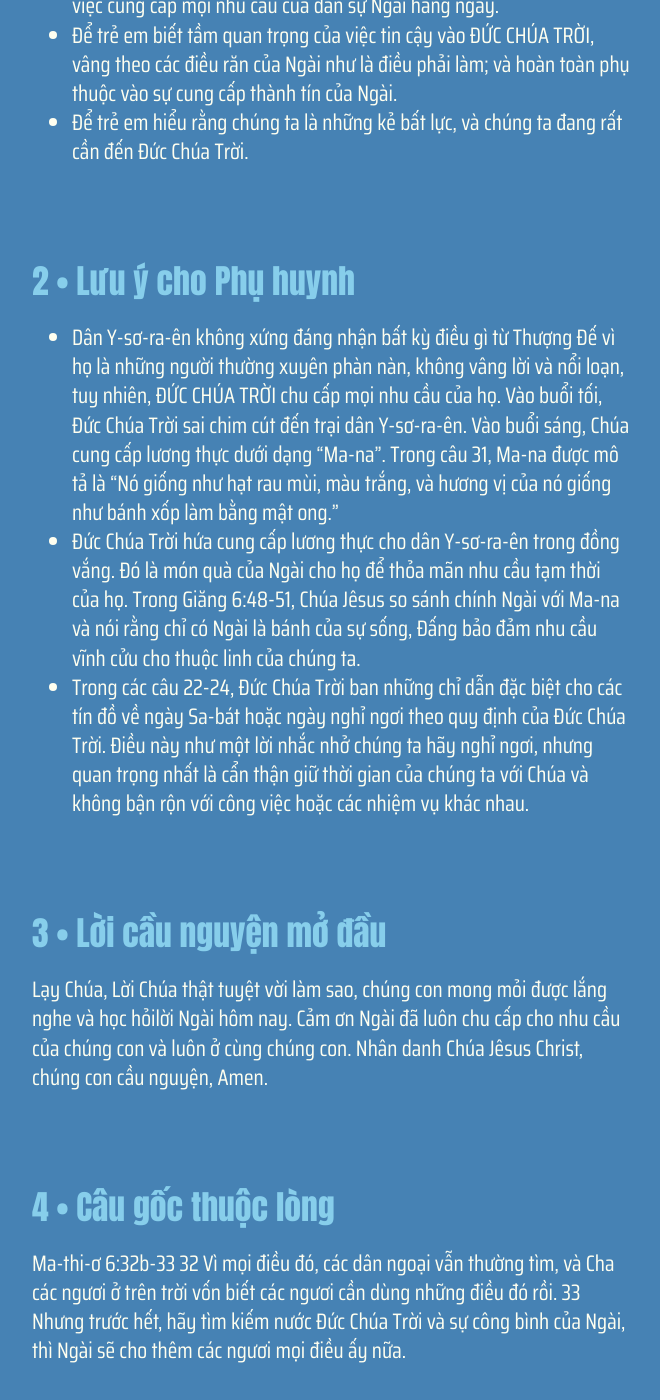
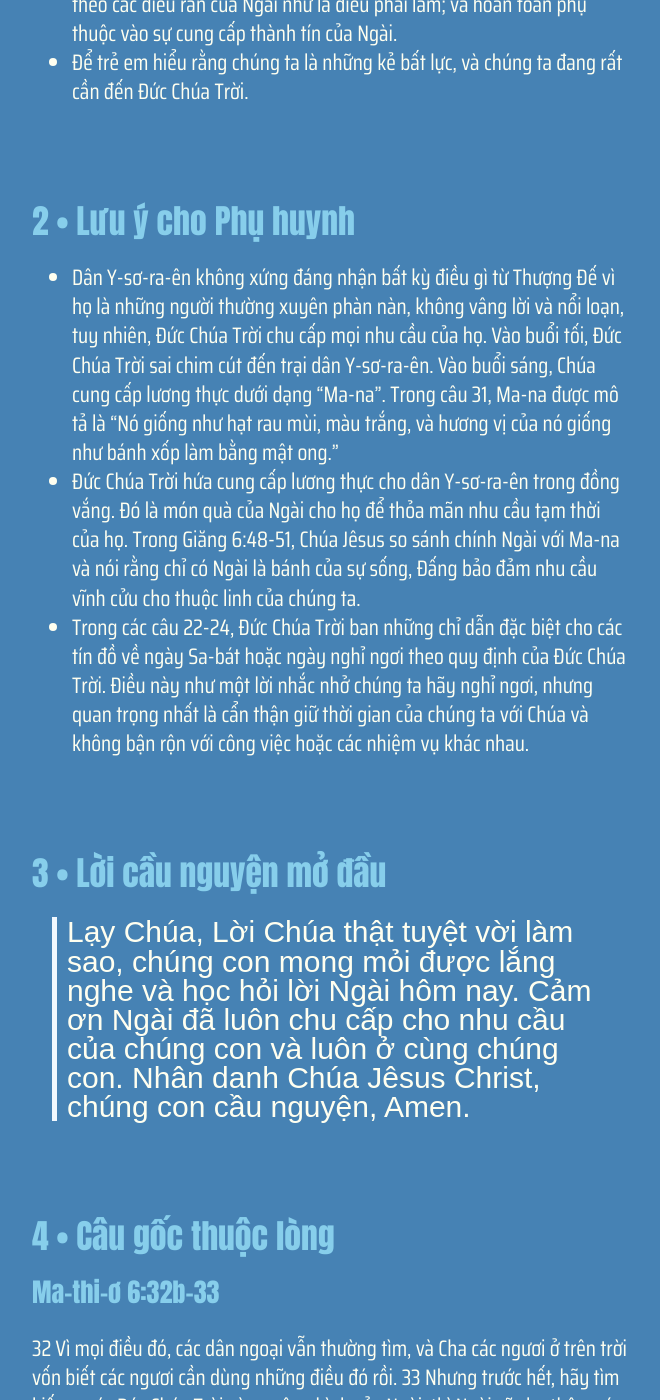
Before and after one commit to GospelTrust/LGS, a Jekyll site: the page built from docs/content/_vi/28-2.md, in a window 1280 px wide and 1400 px high, scrolled down 865 px. Shown: the whole window, without its empty margins (308-968 px from the left). Built offline with Jekyll 4.4.1, drawn with Linux system fonts in a browser that asks for light colours; some web fonts are replaced; some of the changed text lies outside the part shown.

Commit message:
Update: w28d2

```diff
--- a/docs/content/_vi/28-2.md
+++ b/docs/content/_vi/28-2.md
@@ -1,30 +1,30 @@
 ---
 week: 28
 day: 2
-title: 'MÔI-SE - ĐỨC CHÚA TRỜI CUNG CẤP LƯƠNG PHẨM TRONG HOANG MẠC'
+title: 'Môi-se: Đức Chúa Trời cung cấp lương thực trong hoang mạc'
 bible: 'Xuất Ê-díp-tô Ký 16:8-24'
 layout: lesson
 ---
 
 
 {% include lesson/section.html index=1 %}
-- Cho trẻ em đọc và thấy quyền năng to lớn của ĐỨC CHÚA TRỜI trong việc cung cấp mọi nhu cầu của dân sự Ngài hàng ngày.
-- Để trẻ em biết tầm quan trọng của việc tin cậy vào ĐỨC CHÚA TRỜI, vâng theo các điều răn của Ngài như là điều phải làm; và hoàn toàn phụ thuộc vào sự cung cấp thành tín của Ngài.
+- Cho trẻ em đọc và thấy quyền năng to lớn của Đức Chúa Trời trong việc cung cấp mọi nhu cầu của dân sự Ngài hàng ngày.
+- Để trẻ em biết tầm quan trọng của việc tin cậy vào Đức Chúa Trời, vâng theo các điều răn của Ngài như là điều phải làm; và hoàn toàn phụ thuộc vào sự cung cấp thành tín của Ngài.
 - Để trẻ em hiểu rằng chúng ta là những kẻ bất lực, và chúng ta đang rất cần đến Đức Chúa Trời.
 
 
 {% include lesson/section.html index=2 %}
-- Dân Y-sơ-ra-ên không xứng đáng nhận bất kỳ điều gì từ Thượng Đế vì họ là những người thường xuyên phàn nàn, không vâng lời và nổi loạn, tuy nhiên, ĐỨC CHÚA TRỜI chu cấp mọi nhu cầu của họ. Vào buổi tối, Đức Chúa Trời sai chim cút đến trại dân Y-sơ-ra-ên. Vào buổi sáng, Chúa cung cấp lương thực dưới dạng "Ma-na". Trong câu 31, Ma-na được mô tả là "Nó giống như hạt rau mùi, màu trắng, và hương vị của nó giống như bánh xốp làm bằng mật ong."
+- Dân Y-sơ-ra-ên không xứng đáng nhận bất kỳ điều gì từ Thượng Đế vì họ là những người thường xuyên phàn nàn, không vâng lời và nổi loạn, tuy nhiên, Đức Chúa Trời chu cấp mọi nhu cầu của họ. Vào buổi tối, Đức Chúa Trời sai chim cút đến trại dân Y-sơ-ra-ên. Vào buổi sáng, Chúa cung cấp lương thực dưới dạng "Ma-na". Trong câu 31, Ma-na được mô tả là "Nó giống như hạt rau mùi, màu trắng, và hương vị của nó giống như bánh xốp làm bằng mật ong."
 - Đức Chúa Trời hứa cung cấp lương thực cho dân Y-sơ-ra-ên trong đồng vắng. Đó là món quà của Ngài cho họ để thỏa mãn nhu cầu tạm thời của họ. Trong Giăng 6:48-51, Chúa Jêsus so sánh chính Ngài với Ma-na và nói rằng chỉ có Ngài là bánh của sự sống, Đấng bảo đảm nhu cầu vĩnh cửu cho thuộc linh của chúng ta.
 - Trong các câu 22-24, Đức Chúa Trời ban những chỉ dẫn đặc biệt cho các tín đồ về ngày Sa-bát hoặc ngày nghỉ ngơi theo quy định của Đức Chúa Trời. Điều này như một lời nhắc nhở chúng ta hãy nghỉ ngơi, nhưng quan trọng nhất là cẩn thận giữ thời gian của chúng ta với Chúa và không bận rộn với công việc hoặc các nhiệm vụ khác nhau.
 
 
 {% include lesson/section.html index=3 %}
-Lạy Chúa, Lời Chúa thật tuyệt vời làm sao, chúng con mong mỏi được lắng nghe và học hỏilời Ngài hôm nay. Cảm ơn Ngài đã luôn chu cấp cho nhu cầu của chúng con và luôn ở cùng chúng con. Nhân danh Chúa Jêsus Christ, chúng con cầu nguyện, Amen.
+> Lạy Chúa, Lời Chúa thật tuyệt vời làm sao, chúng con mong mỏi được lắng nghe và học hỏi lời Ngài hôm nay. Cảm ơn Ngài đã luôn chu cấp cho nhu cầu của chúng con và luôn ở cùng chúng con. Nhân danh Chúa Jêsus Christ, chúng con cầu nguyện, Amen.
 
 
 {% include lesson/section.html index=4 %}
- Ma-thi-ơ 6:32b-33
+### Ma-thi-ơ 6:32b-33
 32 Vì mọi điều đó, các dân ngoại vẫn thường tìm, và Cha các ngươi ở trên trời vốn biết các ngươi cần dùng những điều đó rồi. 33 Nhưng trước hết, hãy tìm kiếm nước Đức Chúa Trời và sự công bình của Ngài, thì Ngài sẽ cho thêm các ngươi mọi điều ấy nữa.
 
 
@@ -41,15 +41,17 @@
 
 
 {% include lesson/section.html index=8 %}
-ĐỐI ĐÁP QUA LẠI
-Trong hoạt động này, bạn cho trẻ kể lại câu chuyện. Bạn bắt đầu bằng cách chia sẻ tình tiết đầu tiên của câu chuyện. Sau đó, trẻ em chia sẻ sự việc thứ hai đã xảy ra và cứ tiếp tục như vậy cho đến khi câu chuyện được hoàn thành.
+### Đối đáp qua lại
+- Trong hoạt động này, bạn cho trẻ kể lại câu chuyện.
+- Bạn bắt đầu bằng cách chia sẻ tình tiết đầu tiên của câu chuyện.
+- Sau đó, trẻ em chia sẻ sự việc thứ hai đã xảy ra và cứ tiếp tục như vậy cho đến khi câu chuyện được hoàn thành.
 
 
 {% include lesson/section.html index=9 %}
-1. Trong việc ĐỨC CHÚA TRỜI cung cấp thức ăn cho dân Y-sơ-ra-ên, tùy theo số người trong gia đình, ai cũng có thể ăn, không ai thiếu thứ gì (câu 16), điều này cho thấy hoặc cho chúng ta nhận biết điều gì về Ngài?
+1. Trong việc Đức Chúa Trời cung cấp thức ăn cho dân Y-sơ-ra-ên, tùy theo số người trong gia đình, ai cũng có thể ăn, không ai thiếu thứ gì (câu 16), điều này cho thấy hoặc cho chúng ta nhận biết điều gì về Ngài?
 2. Bạn có thể cảm ơn Chúa về điều gì?
 3. Qua câu chuyện này hôm nay, bạn có thể sống một đời sống khác biệt với tư cách là môn đồ của Đấng Christ như thế nào?
 
 
 {% include lesson/section.html index=10 %}
-Lạy Chúa, tạ ơn Ngài vì lòng thương xót của Ngài còn đến muôn đời, Ôi CHÚA. Bất chấp sự bất tín của chúng con, Ngài vẫn Thành tín và chu cấp cho mọi nhu cầu của chúng con hàng ngày. Xin Chúa giúp chúng con trở thành phước lành cho những người xung quanh chúng con. Chúng con hiệp ý cầu nguyện, nhân danh Chúa Jêsus Christ.  Amen.
+> Lạy Chúa, tạ ơn Ngài vì lòng thương xót của Ngài còn đến muôn đời, ôi Chúa. Bất chấp sự bất tín của chúng con, Ngài vẫn Thành tín và chu cấp cho mọi nhu cầu của chúng con hàng ngày. Xin Chúa giúp chúng con trở thành phước lành cho những người xung quanh chúng con. Chúng con hiệp ý cầu nguyện, nhân danh Chúa Jêsus Christ. Amen.
```
